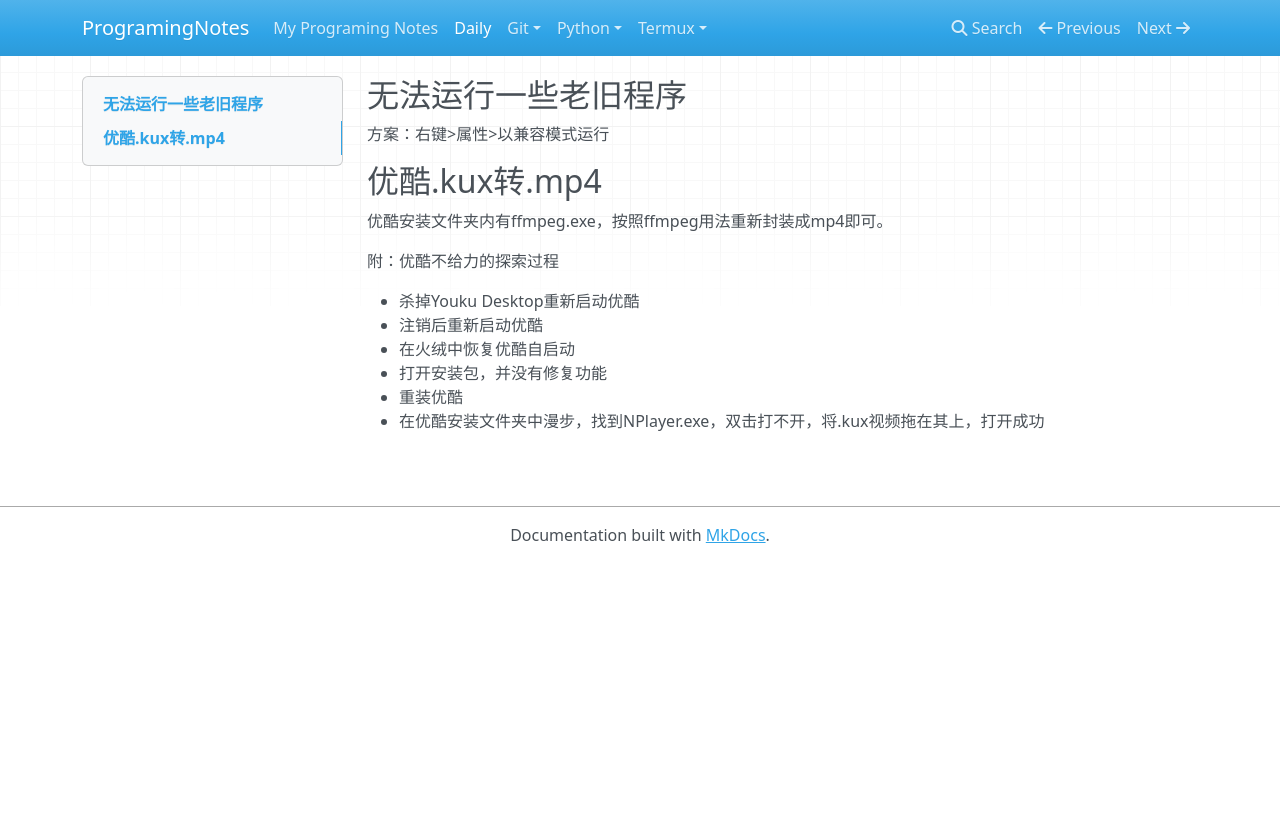
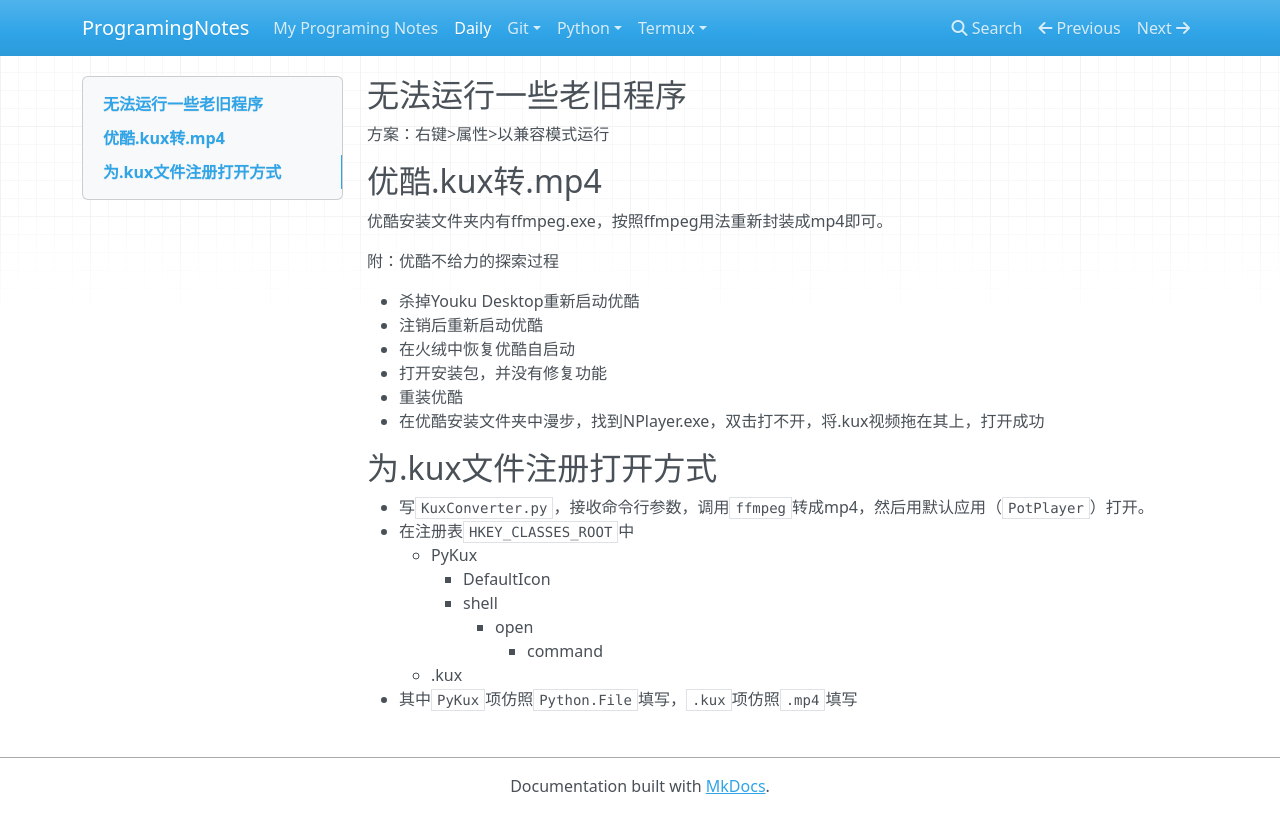
Before and after one commit to AllanChain/ProgramingNotes, an MkDocs documentation site: the page built from docs/daily.md, in a window 1280 px wide. Shown: the top 833 px of the page. Built offline with MkDocs 1.6.1, drawn with Linux system fonts in a browser that asks for light colours; nearby versions of some CDN libraries.

Commit message:
add rough process to register .kux

```diff
--- a/docs/daily.md
+++ b/docs/daily.md
@@ -11,3 +11,15 @@
 - 打开安装包，并没有修复功能
 - 重装优酷
 - 在优酷安装文件夹中漫步，找到NPlayer.exe，双击打不开，将.kux视频拖在其上，打开成功
+
+## 为.kux文件注册打开方式
+
+- 写`KuxConverter.py`，接收命令行参数，调用`ffmpeg`转成mp4，然后用默认应用（`PotPlayer`）打开。
+- 在注册表`HKEY_CLASSES_ROOT`中
+    - PyKux
+		- DefaultIcon
+		- shell
+		    - open
+				- command
+    - .kux
+- 其中`PyKux`项仿照`Python.File`填写，`.kux`项仿照`.mp4`填写
```
